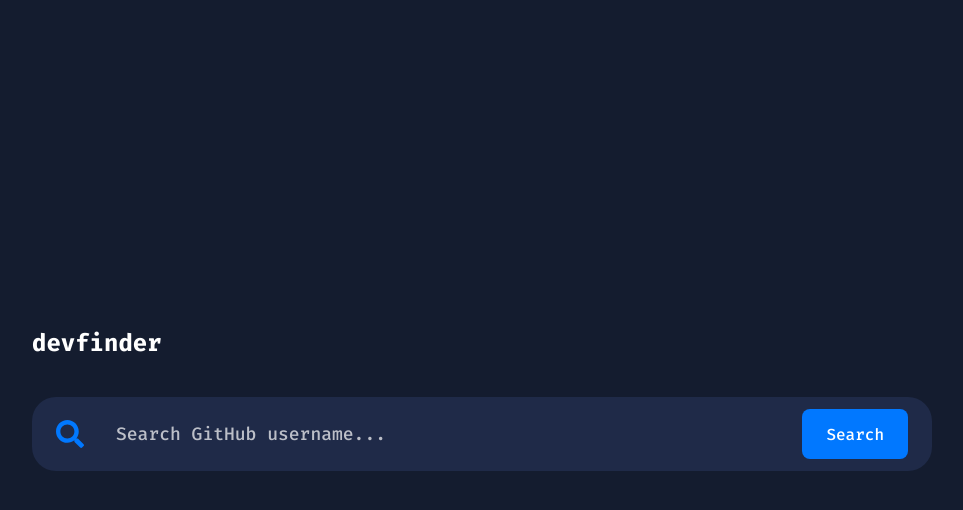
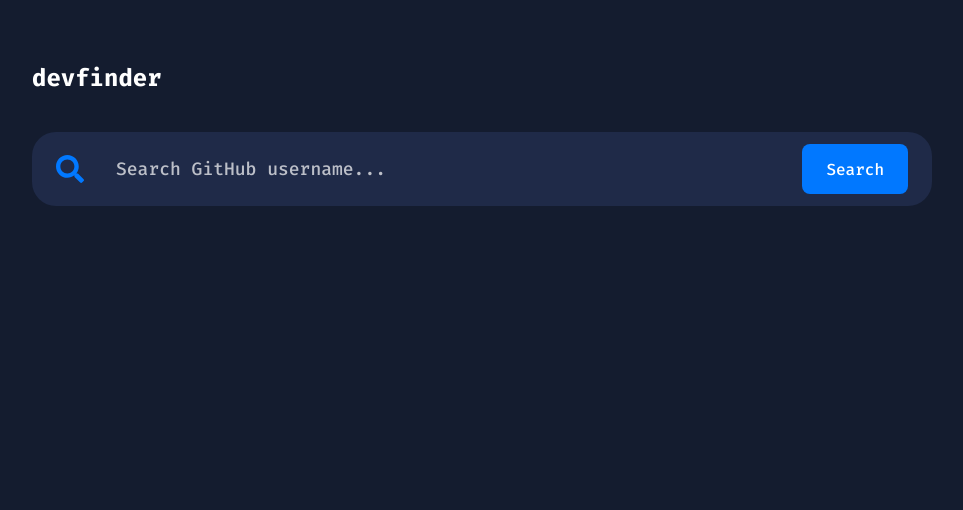
Before and after one commit to zCHICOz/DevFinder, a React (Create React App) app: page / in a window 1280 px wide. Shown: the top 510 px of the page, without its empty margins (158-1121 px from the left). Built offline with nearby package versions, Linux system fonts and the light colour scheme.

Commit message:
Adicionando efeito no carregamento e mensagem de loading

```diff
--- a/src/App.js
+++ b/src/App.js
@@ -15,8 +15,9 @@
   const [showMessageError, setShowMessageError] = useState(false);
 
   function loadUserInfo() {
+    setShowCard(false);
     setUsername('');
-    setIsLoading(false);
+    setIsLoading(true);
 
     api.get(`/users/${username}`)
     .then(res => {
@@ -59,19 +60,21 @@
       />
 
       {
-        isLoading && 'Carregando...'
+        isLoading && <h2 className="msg-status">Carregando...</h2>
       }
 
       {
-        showCard &&
-        <Card
-          data={data}
-        />
+        showMessageError && !isLoading && <h2 className="msg-status">Erro ao buscar dados do usuário!</h2>
       }
 
-      {
-        showMessageError && <h2 className="message-error">Erro ao buscar dados do usuário!</h2>
-      }
+      <main className="main-content">
+        {
+          showCard &&
+          <Card
+            data={data}
+          />
+        }
+      </main>
     </div>
   );
 }
--- a/src/components/Card/card.css
+++ b/src/components/Card/card.css
@@ -4,4 +4,14 @@
   border-radius: 24px;
   padding: 32px;
   margin-top: 40px;
+  animation: slideY 1s;
 }
+
+@keyframes slideY {
+  from {
+    transform: translateY(100px);
+  }
+  to {
+    transform: translateY(0px);
+  }
+}
--- a/src/index.css
+++ b/src/index.css
@@ -3,13 +3,18 @@
   max-width: 900px;
   height: 100vh;
   margin: 0 auto;
+  padding: 5% 0%;
 
   display: flex;
   justify-content: center;
   flex-direction: column;
 }
 
-.message-error {
+.container .main-content {
+  flex: 1;
+}
+
+.msg-status {
   margin-top: 72px;
   text-align: center;
   opacity: 0.7;
```
